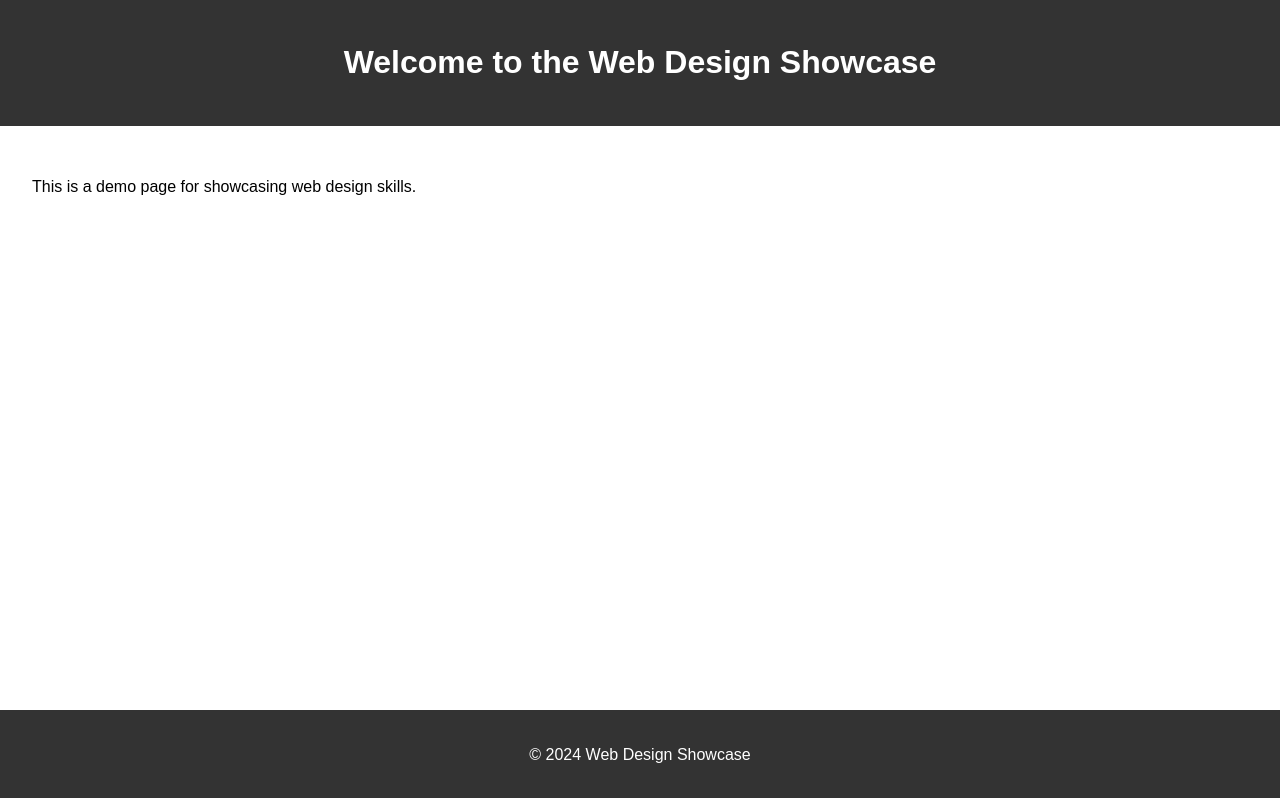
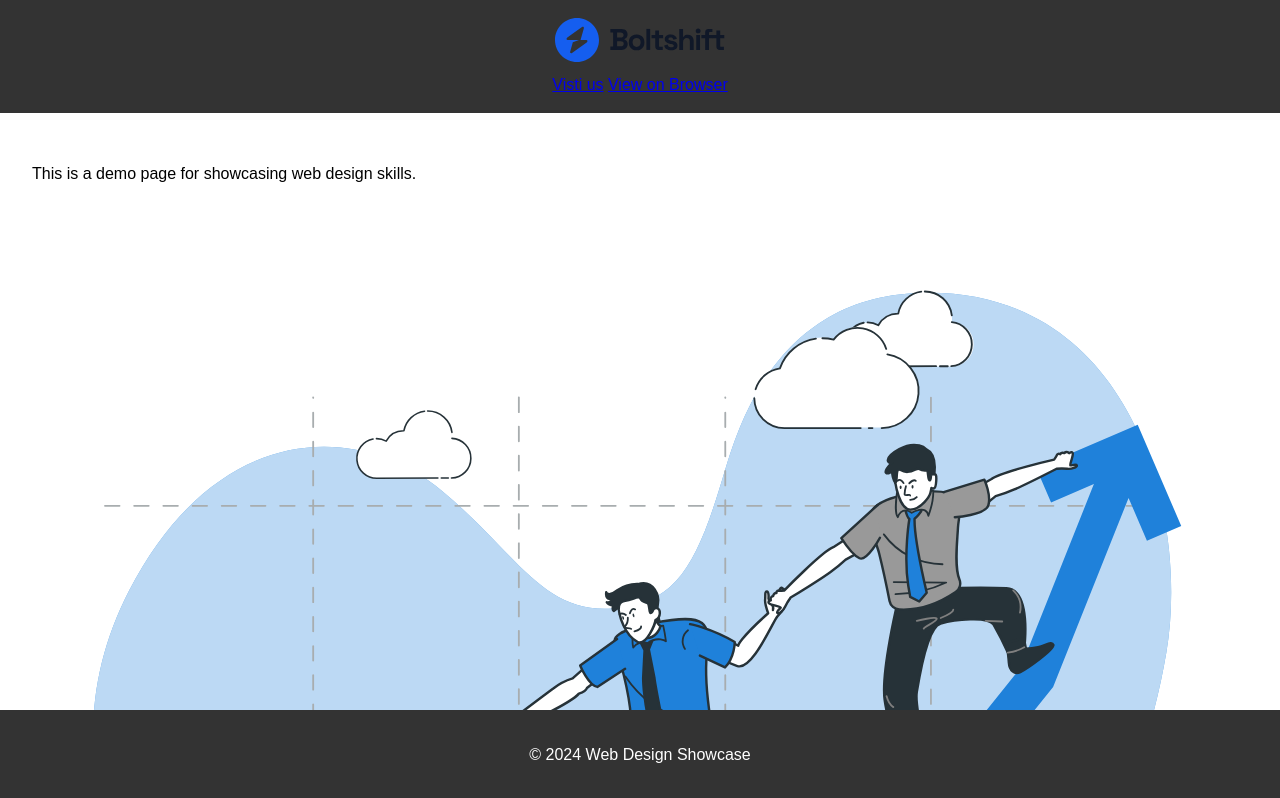
Before and after one commit to N1koDev/business-website-template, a plain HTML site: page public/index.html in a window 1280 px wide. Shown: the top 798 px of the page. Drawn offline with Linux system fonts and the light colour scheme.

Commit message:
Refactor header and add image to main content

```diff
--- a/public/index.html
+++ b/public/index.html
@@ -7,12 +7,27 @@
     <link rel="stylesheet" href="assets/css/style.css">
 </head>
 <body>
+    <!-- Header Section-->
     <header>
-        <h1>Welcome to the Web Design Showcase</h1>
+        <div class="logo">
+            <img src="/public/assets/images/fictional_company_logo.svg" alt="">
+        </div>
+        <nav>
+            <a href="#">Visti us</a>
+            <a href="#">View on Browser</a>
+        </nav>
     </header>
+
+    <!-- Main Content -->
     <main>
-        <section>
+        <section id="text-box">
             <p>This is a demo page for showcasing web design skills.</p>
+        </section>
+        <section id="image-box">
+            <img src="/public/assets/images/good-team-bro.svg" alt="">
+            <figcaption>
+                <a href="https://storyset.com/people">People illustrations by Storyset</a>
+            </figcaption>
         </section>
     </main>
     <footer>
```
Also changed, not shown: public/assets/images/at-the-office-pana.svg (added), public/assets/images/fictional_company_logo.svg (added), public/assets/images/finance-bro.svg (added), public/assets/images/good-team-bro.svg (added).
